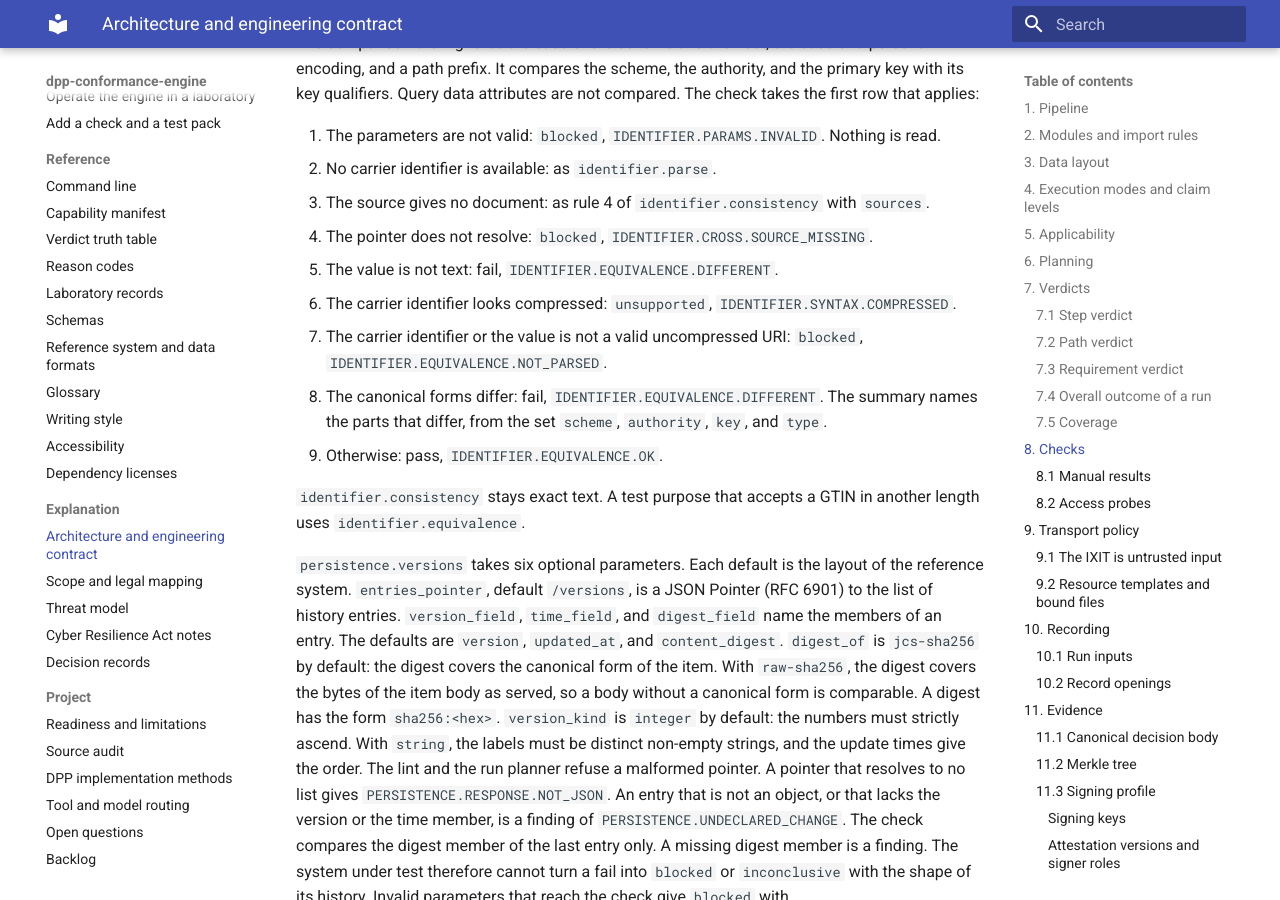
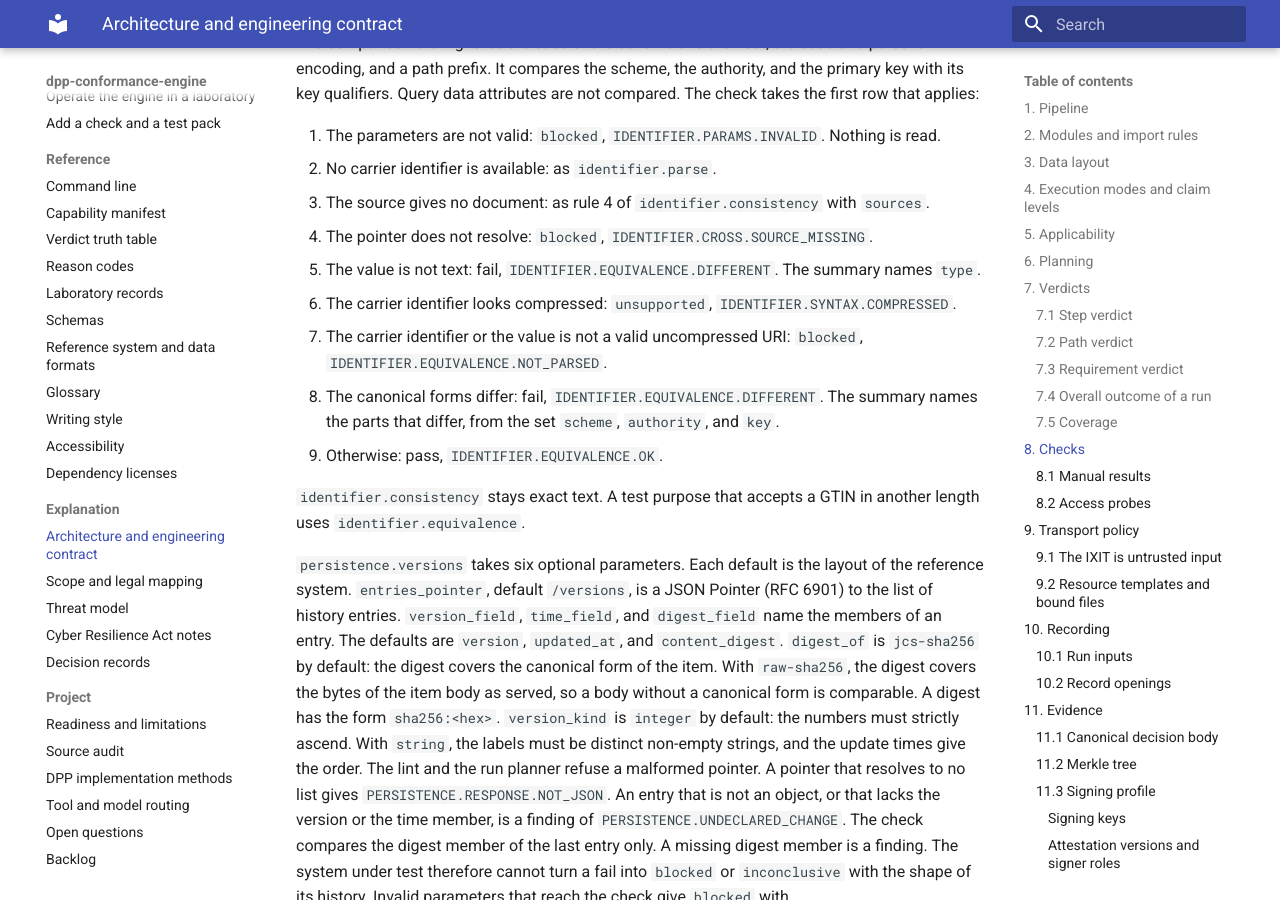
Before and after one commit to hadijannat/dpp-conformance-engine, an MkDocs documentation site: the page built from docs/explanation/architecture.md, in a window 1280 px wide and 900 px high, scrolled down 17919 px. Built offline with MkDocs 1.6.1 and Material for MkDocs 9.7.7, drawn with Linux system fonts in a browser that asks for light colours; the version menu is left out.

Commit message:
docs(architecture): name the summary value type at its rule
The rule that a value is not text writes the summary value type, so the
rule text names it there and not at the rule of a canonical difference.

Co-Authored-By: Claude Opus 5.5 <noreply@anthropic.com>

```diff
--- a/docs/explanation/architecture.md
+++ b/docs/explanation/architecture.md
@@ -587,12 +587,12 @@ qualifiers. Query data attributes are not compared. The check takes the first ro
 2. No carrier identifier is available: as `identifier.parse`.
 3. The source gives no document: as rule 4 of `identifier.consistency` with `sources`.
 4. The pointer does not resolve: `blocked`, `IDENTIFIER.CROSS.SOURCE_MISSING`.
-5. The value is not text: fail, `IDENTIFIER.EQUIVALENCE.DIFFERENT`.
+5. The value is not text: fail, `IDENTIFIER.EQUIVALENCE.DIFFERENT`. The summary names `type`.
 6. The carrier identifier looks compressed: `unsupported`, `IDENTIFIER.SYNTAX.COMPRESSED`.
 7. The carrier identifier or the value is not a valid uncompressed URI: `blocked`,
    `IDENTIFIER.EQUIVALENCE.NOT_PARSED`.
 8. The canonical forms differ: fail, `IDENTIFIER.EQUIVALENCE.DIFFERENT`. The summary names the
-   parts that differ, from the set `scheme`, `authority`, `key`, and `type`.
+   parts that differ, from the set `scheme`, `authority`, and `key`.
 9. Otherwise: pass, `IDENTIFIER.EQUIVALENCE.OK`.
 
 `identifier.consistency` stays exact text. A test purpose that accepts a GTIN in another length
```
